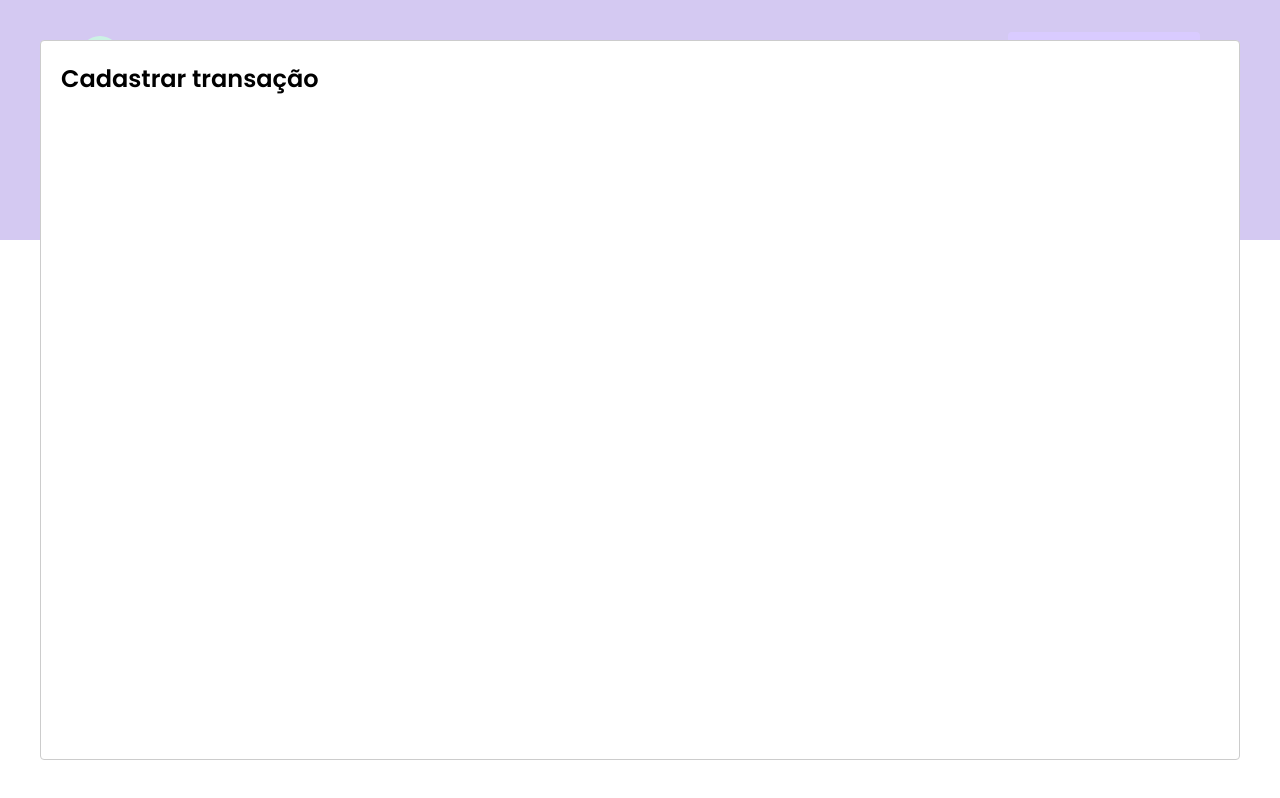
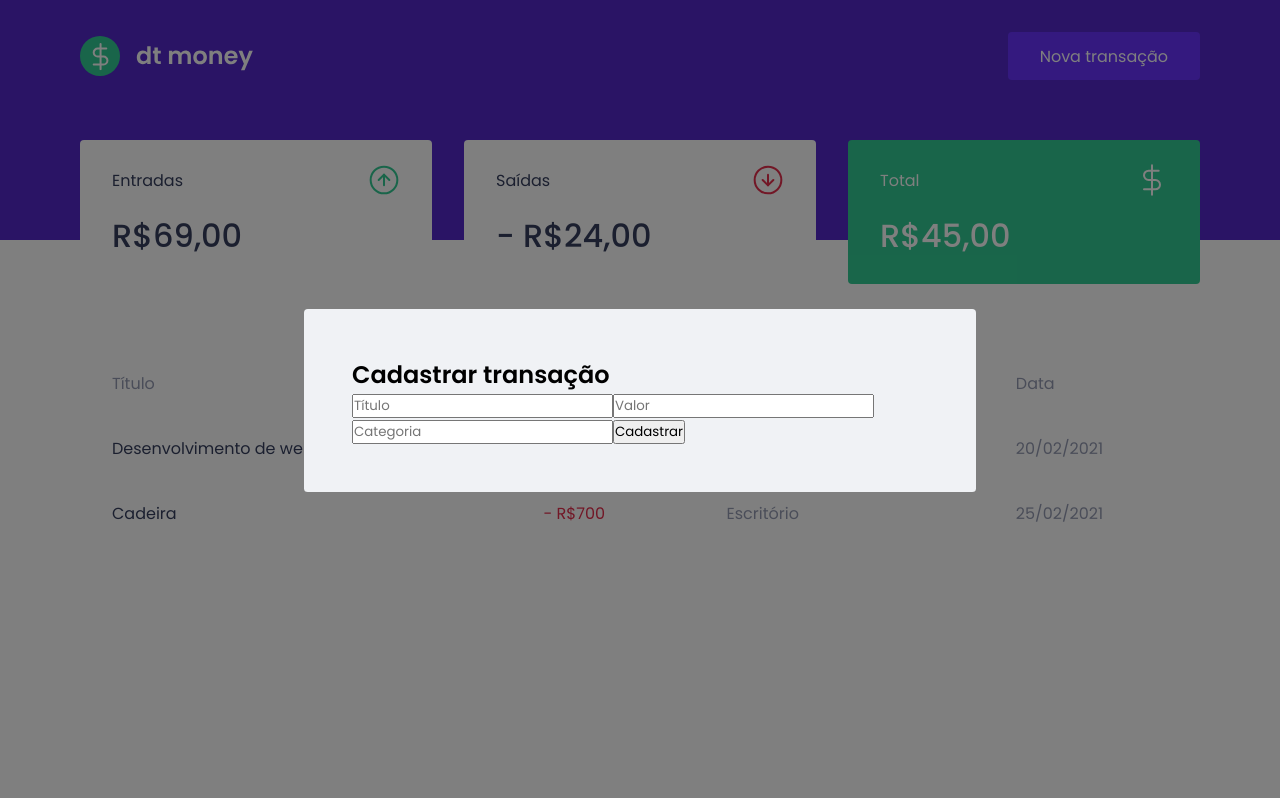
Before and after one commit to lucasbdias/Ignite-React, a React (Create React App) app in the folder chpt2-dtmoney/: page / in a window 1280 px wide. Both pictures are taken after a click on the button "Nova transação". Built offline with nearby package versions, Linux system fonts and the light colour scheme; no server answers; what miragejs would draw is missing.

Commit message:
feat: 🎸 form struture on NewTransactionModal

```diff
--- a/chpt2-dtmoney/src/components/NewTransactionModal/index.tsx
+++ b/chpt2-dtmoney/src/components/NewTransactionModal/index.tsx
@@ -15,8 +15,25 @@
       <Modal
         isOpen={isOpen}
         onRequestClose={onRequestClose}
+        overlayClassName="react-modal-overlay"
+        className="react-modal-content"
       >
         <h2>Cadastrar transação</h2>
+
+        <input
+          placeholder="Título"
+        />
+        <input
+          type="number"
+          placeholder="Valor"
+        />
+        <input
+          placeholder="Categoria"
+        />
+
+        <button type="submit">
+          Cadastrar
+        </button>
       </Modal>
     </S.Container>
   );
--- a/chpt2-dtmoney/src/components/NewTransactionModal/styles.ts
+++ b/chpt2-dtmoney/src/components/NewTransactionModal/styles.ts
@@ -1,5 +1,5 @@
 import styled from 'styled-components';
 
-export const Container = styled.div`
+export const Container = styled.form`
 
 `;
```
